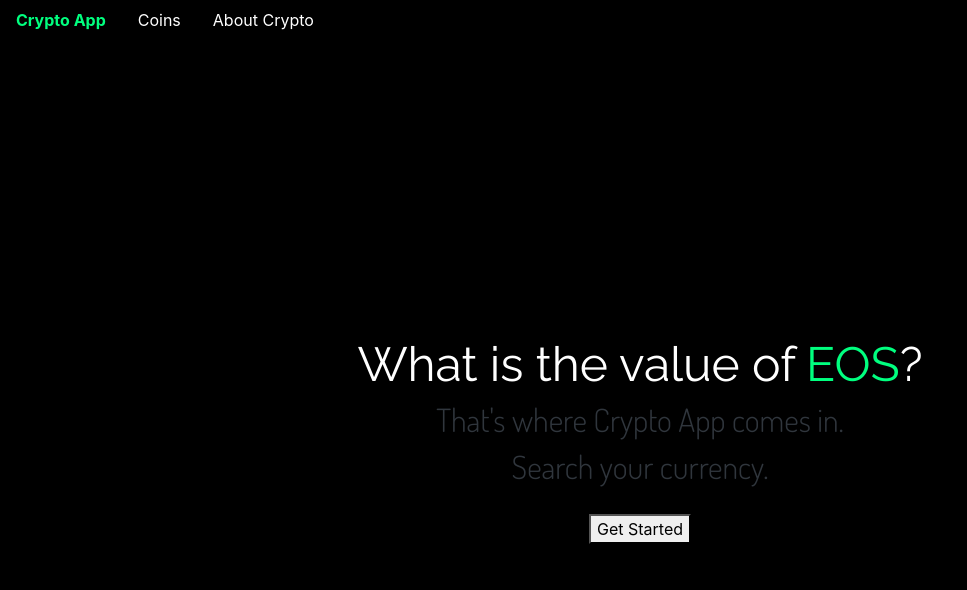
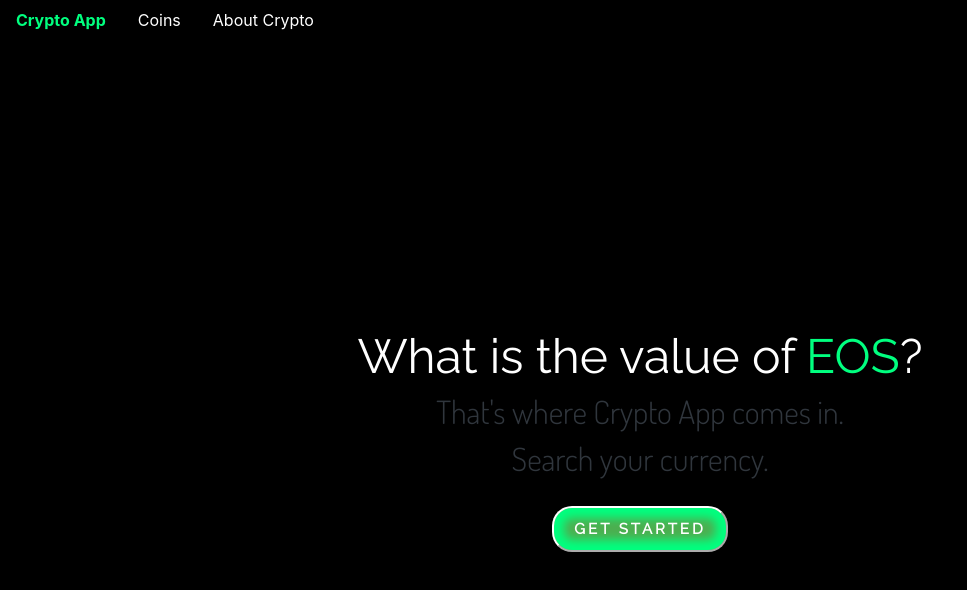
Before and after one commit to Webkinz1690/WyncodeAcademy-Midterm, a React (Create React App) app in the folder client/: page / in a window 1280 px wide. Shown: the top 590 px of the page, without its empty margins (0-967 px from the left). Built offline with nearby package versions, Linux system fonts and the light colour scheme.

Commit message:
button 3

```diff
--- a/client/src/components/HomePage.js
+++ b/client/src/components/HomePage.js
@@ -1,6 +1,6 @@
 import React from 'react';
 import { useHistory } from 'react-router-dom';
-import './HomePage.css'
+import './HomePage.css';
 
 const HomePage = () => {
   const history = useHistory();
@@ -11,17 +11,23 @@
 
   return (
     <div id="all">
-      <div>  <h1>What is the value of  <span id="spin"></span>?</h1></div>
-  <div><h2>That's where Crypto App comes in.</h2>
-    <h2>Search your currency.</h2>
+      <div>
+        {' '}
+        <h1>
+          What is the value of <span id="spin"></span>?
+        </h1>
+      </div>
+      <div>
+        <h2>That's where Crypto App comes in.</h2>
+        <h2>Search your currency.</h2>
+      </div>
+      <div id="buttonC">
+        <p></p>
+        <button id="buttonShow" onClick={handleNavigate}>
+          Get Started
+        </button>
+      </div>
     </div>
-    <div id="buttonC">
-    <p></p>
-      <button onClick={handleNavigate}>Get Started</button>
-    </div>
-    </div>
-
-
   );
-  }
+};
 export default HomePage;
```
